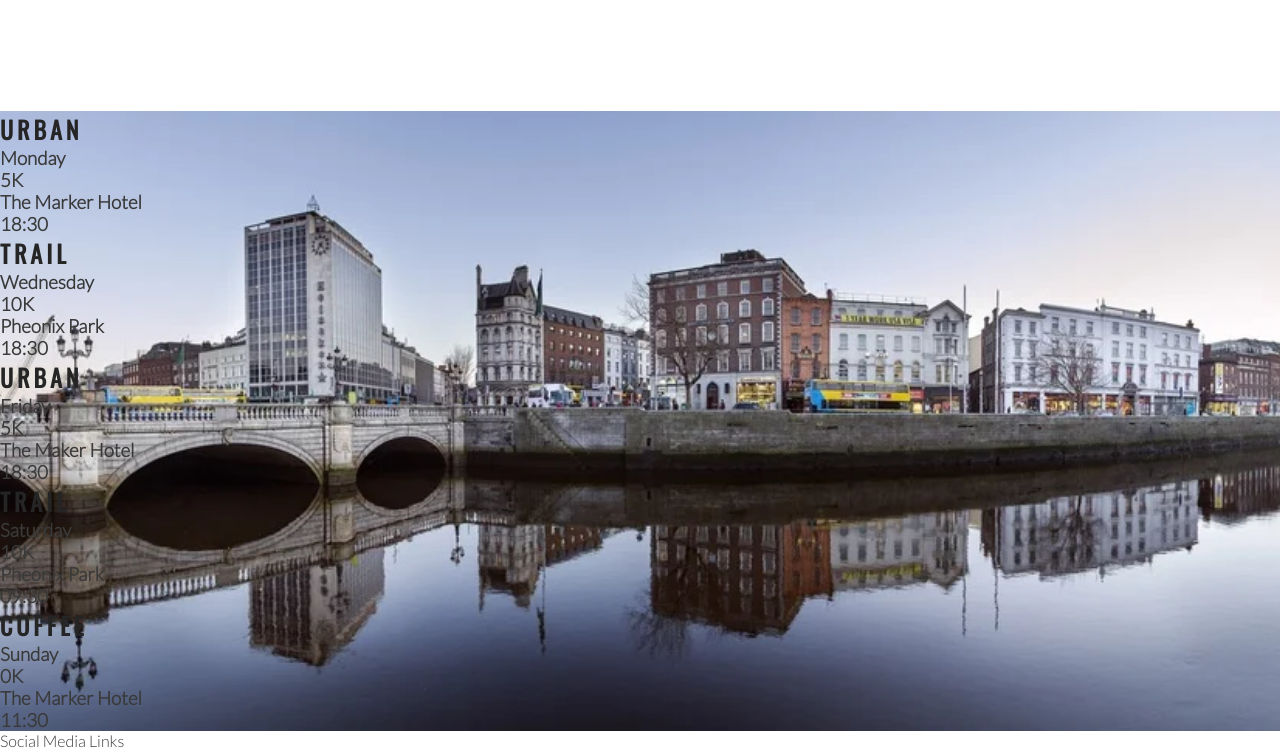
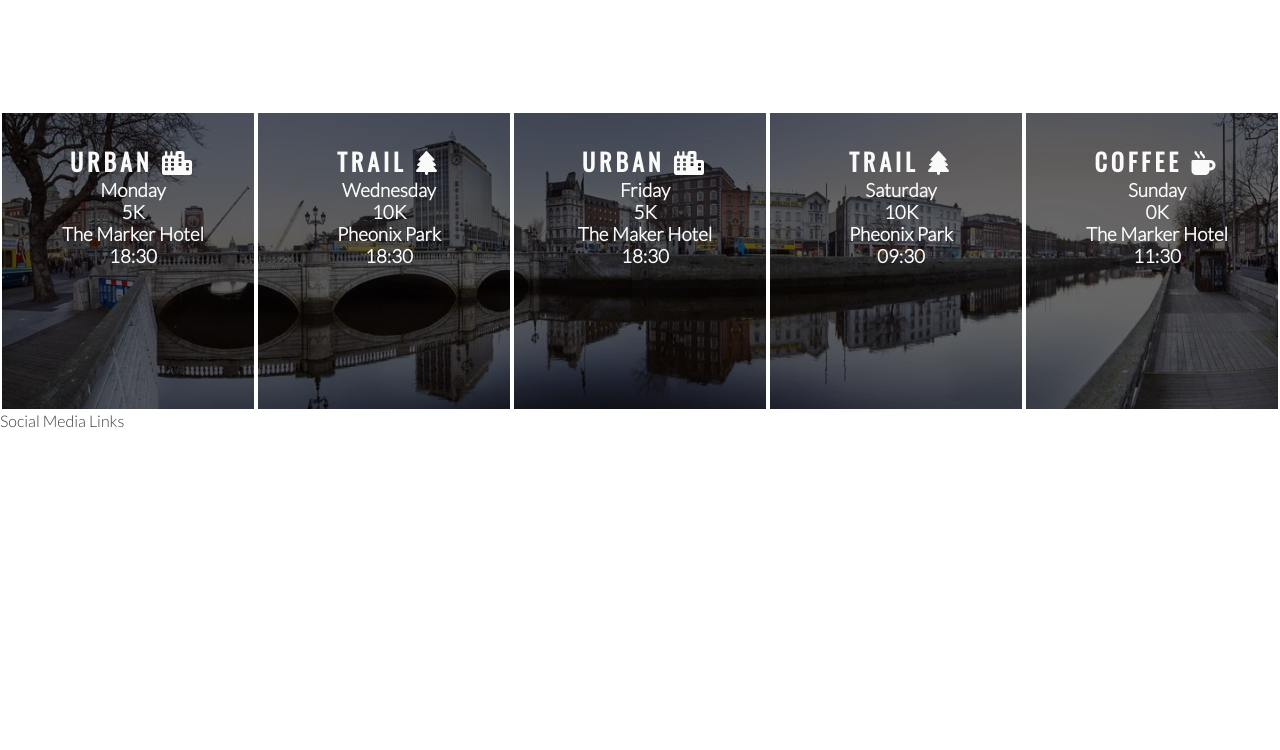
Before and after one commit to emmacadavra/love-running, a plain HTML site: page index.html in a window 1280 px wide. Shown: the part 1184-1934 px from the top of the page. After the commit the page ends 1614 px from the top, so only its background shows below. Drawn offline with nearby package versions, Linux system fonts and the light colour scheme.

Commit message:
Style times panels and add icons

```diff
--- a/assets/css/style.css
+++ b/assets/css/style.css
@@ -103,7 +103,7 @@
     padding-top: 40px;
     padding-left: 10px;
 
-    background-color: rgb(241, 109, 107, .7);
+    background-color: rgba(241, 109, 107, .7);
 
     bottom: 30px;
     right: 150px;
@@ -196,3 +196,19 @@
     width: 100%;
     overflow: hidden;
 }
+
+#times div {
+    color: #fafafa;
+    background-color: rgba(0, 0, 0, .6);
+    width: 20%;
+    height: 300px;
+    float: left;
+    padding: 30px 0 0 10px;
+    text-align: center;
+    border: 2px solid white;
+    box-sizing: border-box;
+}
+
+#times h2 {
+    color: #fafafa;
+}
--- a/index.html
+++ b/index.html
@@ -72,35 +72,35 @@
     </section>
     <section id="times">
         <div>
-            <h2>Urban</h2>
+            <h2>Urban <i class="fa-solid fa-city"></i></h2>
             <h3>Monday</h3>
             <h3>5K</h3>
             <h3>The Marker Hotel</h3>
             <h3>18:30</h3>
         </div>
         <div>
-            <h2>Trail</h2>
+            <h2>Trail <i class="fa-solid fa-tree"></i></h2>
             <h3>Wednesday</h3>
             <h3>10K</h3>
             <h3>Pheonix Park</h3>
             <h3>18:30</h3>
         </div>
         <div>
-            <h2>Urban</h2>
+            <h2>Urban <i class="fa-solid fa-city"></i></h2>
             <h3>Friday</h3>
             <h3>5K</h3>
             <h3>The Maker Hotel</h3>
             <h3>18:30</h3>
         </div>
         <div>
-            <h2>Trail</h2>
+            <h2>Trail <i class="fa-solid fa-tree"></i></h2>
             <h3>Saturday</h3>
             <h3>10K</h3>
             <h3>Pheonix Park</h3>
             <h3>09:30</h3>
         </div>
         <div>
-            <h2>Coffee</h2>
+            <h2>Coffee <i class="fa-solid fa-mug-hot"></i></h2>
             <h3>Sunday</h3>
             <h3>0K</h3>
             <h3>The Marker Hotel</h3>
```
